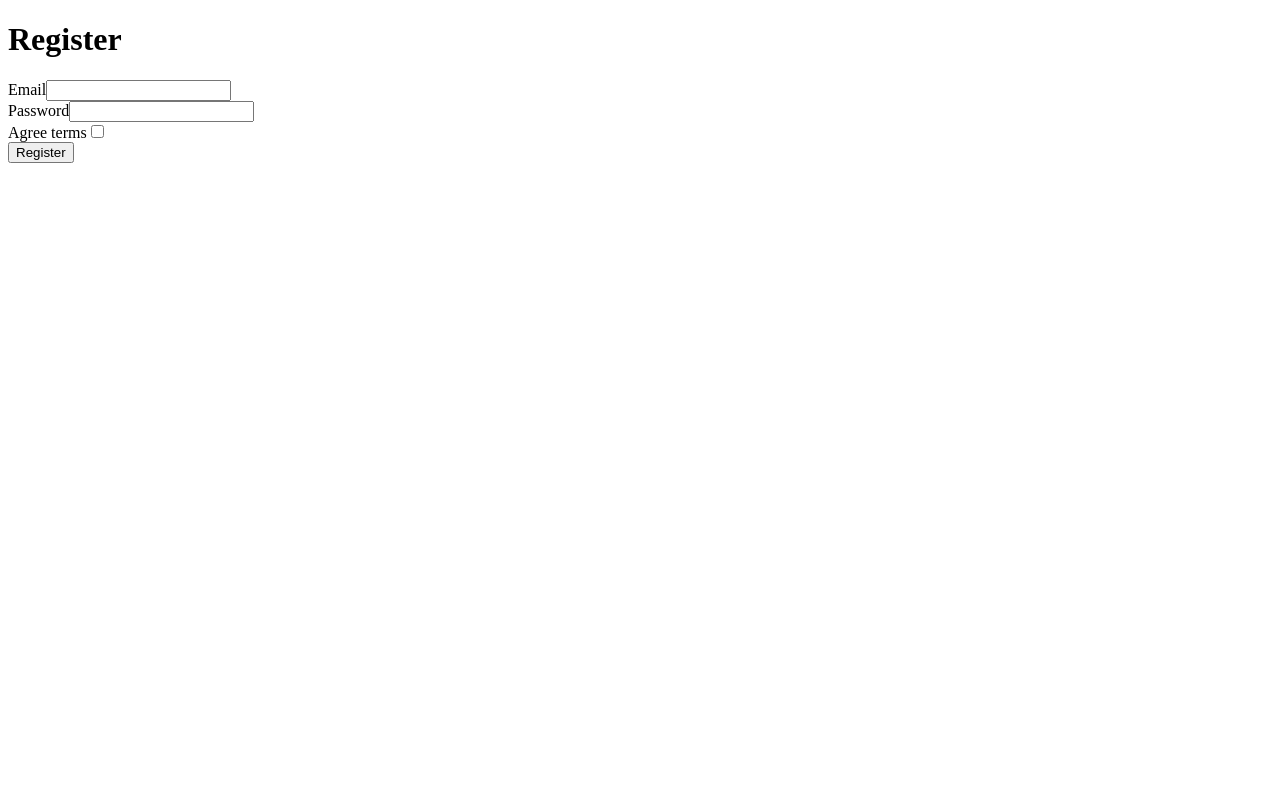
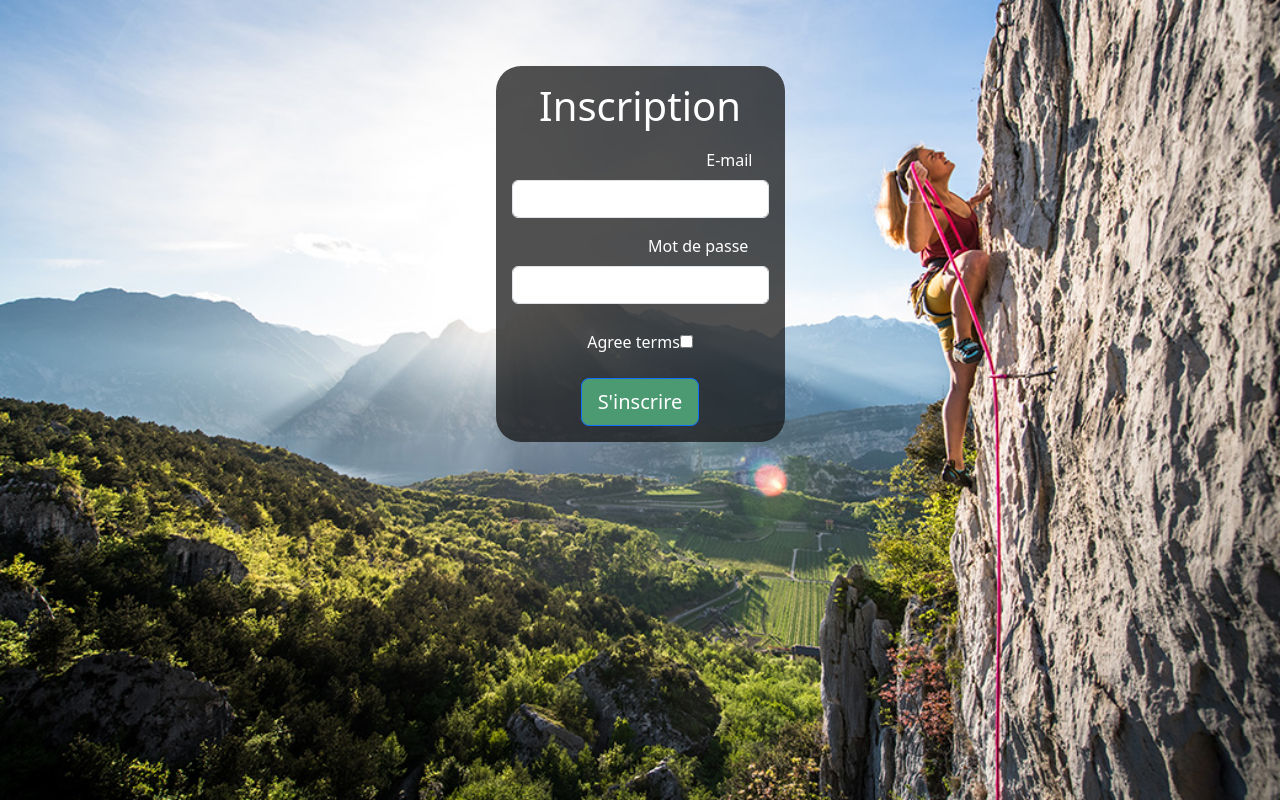
Before and after one commit to Tahyme/EscaladeV2, a Symfony app: template templates/registration/register.html.twig in a window 1280 px wide. Run offline with Twig, Linux system fonts and the light colour scheme; the template is opened without the code that fills it, so the values that code supplies are empty; form fields are guessed from the names that the template uses; some libraries are stand-ins or nearby versions.

Commit message:
Visuel CSS Connexion + Register

```diff
--- a/public/css/main.css
+++ b/public/css/main.css
@@ -1,3 +1,49 @@
+body {
+    background: url(escaladebg.jpg) no-repeat center center fixed;
+    -webkit-background-size: cover;
+    -moz-background-size: cover;
+    -o-background-size: cover;
+    background-size: cover;
+    background-color: #cccccc;
+
+    text-align: center;
+  }
+
+
 .btn-primary, .btn-primary:hover, .btn-primary:active, .btn-primary:visited {
-    background-color: #8064A2 !important;
+    background-color: #4b9a72 !important;
 }
+
+.loginbg
+{
+    background-color: rgba(23, 23, 23, 0.751);
+    border-radius: 25px;
+
+}
+
+html,body {
+    height:75%;
+    width:100%;
+    margin:0;
+  }
+  body {
+    display:flex;
+  }
+  form {
+    margin:auto;/* nice thing of auto margin if display:flex; it center both horizontal and vertical :) */
+  }
+
+.centerdiv
+{
+    display: flex;
+    justify-content: center;
+    align-items: center;
+    padding-top: 10px;
+    padding-bottom: 10px;
+}
+.registerform
+{
+    text-align: end;
+    padding-top: 10px;
+    padding-bottom: 10px;
+}
--- a/src/Form/RegistrationFormType.php
+++ b/src/Form/RegistrationFormType.php
@@ -22,7 +22,7 @@ class RegistrationFormType extends AbstractType
                 'mapped' => false,
                 'constraints' => [
                     new IsTrue([
-                        'message' => 'You should agree to our terms.',
+                        'message' => 'Vous devez accepter les conditions.',
                     ]),
                 ],
             ])
--- a/templates/registration/register.html.twig
+++ b/templates/registration/register.html.twig
@@ -1,17 +1,24 @@
-{% extends 'base.html.twig' %}
+{% extends 'templatelogin.html.twig' %}
 
-{% block title %}Register{% endblock %}
+{% block title %}Inscription{% endblock %}
 
 {% block body %}
-    <h1>Register</h1>
+<form class="p-3 mb-2 loginbg text-white">
+    <h1>Inscription</h1>
 
+
+<div class="registerform">
     {{ form_start(registrationForm) }}
-        {{ form_row(registrationForm.email) }}
+        {{ form_row(registrationForm.email, {
+            label: 'E-mail '
+        }) }}
         {{ form_row(registrationForm.plainPassword, {
-            label: 'Password'
+            label: 'Mot de passe  '
         }) }}
+</div>
         {{ form_row(registrationForm.agreeTerms) }}
 
-        <button type="submit" class="btn">Register</button>
+        <button type="submit" class="btn btn-lg btn-primary"> S'inscrire</button>
     {{ form_end(registrationForm) }}
+</form>
 {% endblock %}
```
Also changed, not shown: templates/security/login.html.twig (+11 -9 lines), public/css/escaladebg.jpg (added).
